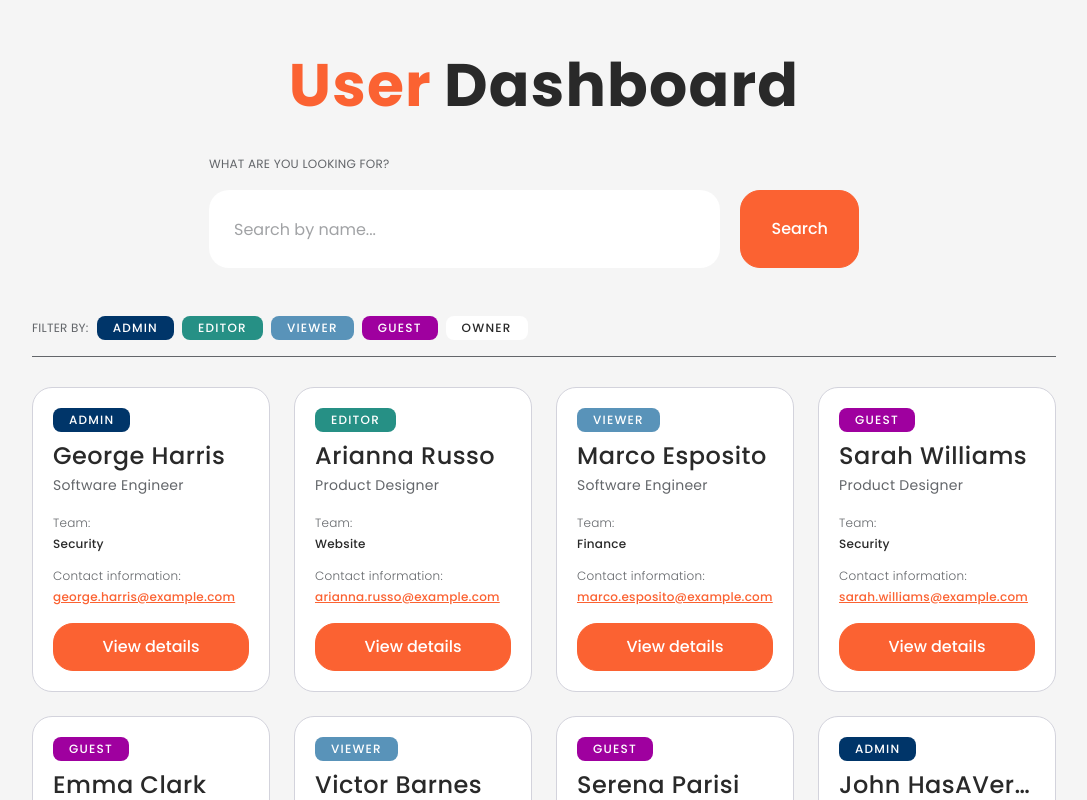
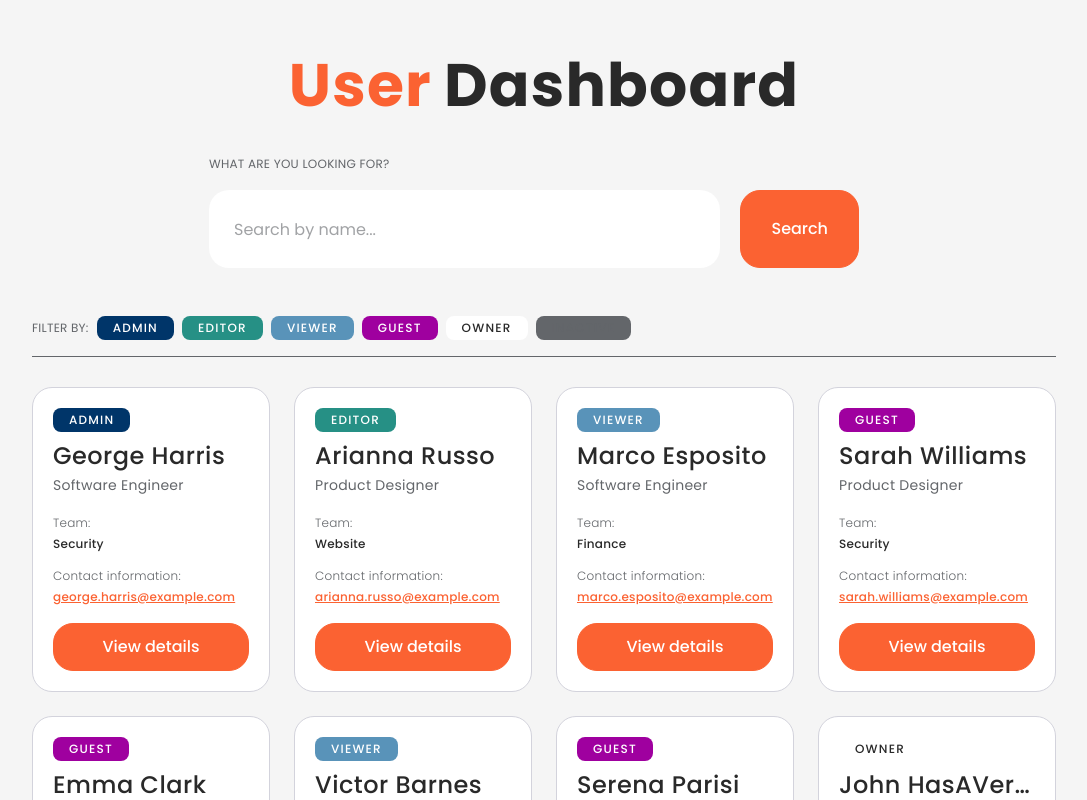
Before and after one commit to romainj-dev/prima, a Next.js app: page / in a window 1280 px wide. Shown: the part 240-1040 px from the top of the page, without its empty margins (96-1183 px from the left). Built offline with nearby package versions, Linux system fonts and the light colour scheme.

Commit message:
feat: break userList to handle server-sidde fetching and optimize first load

```diff
--- a/src/app/page.module.scss
+++ b/src/app/page.module.scss
@@ -36,39 +36,3 @@
   color: var(--color-primary);
   margin-right: 0.2em;
 }
-
-.searchSection {
-  --max-section-width: 670px;
-
-  display: flex;
-  flex-direction: column;
-  align-items: center;
-  gap: var(--space-s);
-  width: 100%;
-  max-width: var(--max-section-width);
-  margin: var(--space-l) auto 0;
-}
-
-.searchInput {
-  width: 100%;
-}
-
-.searchButtonText {
-  @media (max-width: $bp-below-tablet) {
-    display: none;
-  }
-}
-
-.searchButtonIcon {
-  display: none;
-
-  @media (max-width: $bp-below-tablet) {
-    display: block;
-    width: 20px;
-    height: 20px;
-  }
-}
-
-.userList {
-  margin-top: var(--space-3xl);
-}
--- a/src/app/page.tsx
+++ b/src/app/page.tsx
@@ -1,14 +1,13 @@
-import { useTranslations } from "next-intl";
-import { Button } from "@/components/ui/button/Button";
-import { TextInput } from "@/components/ui/form/text-input/TextInput";
-import styles from "./page.module.scss";
-import { UserList } from "@/components/features/user/user-list/UserList";
-import { Text } from "@/components/ui/typography/Text";
-import { UserRoleBadge } from "@/components/features/user/user-badge/UserRoleBadge";
-import { FilterRow } from "@/components/commons/list/filters/FilterRow";
+import { useTranslations } from "next-intl"
+import { Suspense } from "react"
+import styles from "./page.module.scss"
+import { UserListShell } from "@/components/features/user/user-list/UserListShell"
+import { UserListData } from "@/components/features/user/user-list/UserListData"
+import { UserListSkeleton } from "@/components/features/user/user-list/UserList"
+import { Text } from "@/components/ui/typography/Text"
 
 function Header() {
-  const t = useTranslations("dashboard.header");
+  const t = useTranslations("dashboard.header")
   return (
     <header className={styles.header}>
       <Text size="title-xxl" as="h1" className={styles.title}>
@@ -16,66 +15,30 @@
         {t("title_dashboard")}
       </Text>
     </header>
-  );
+  )
 }
 
-function SearchButton() {
-  const t = useTranslations("dashboard.search");
-  return (
-    <Button size="medium" stretchHeight>
-      <span className={styles.searchButtonText}>{t("button")}</span>
-      <svg
-        className={styles.searchButtonIcon}
-        viewBox="0 0 24 24"
-        fill="none"
-        stroke="currentColor"
-        strokeWidth="2"
-        strokeLinecap="round"
-        strokeLinejoin="round"
-      >
-        <circle cx="11" cy="11" r="8" />
-        <line x1="21" y1="21" x2="16.65" y2="16.65" />
-      </svg>
-    </Button>
-  );
+interface DashboardPageProps {
+  searchParams: Promise<{ q?: string; role?: string }>
 }
 
-function SearchSection() {
-  const t = useTranslations("dashboard.search");
-  return (
-    <div className={styles.searchSection}>
-      <TextInput
-        label={t("label")}
-        placeholder={t("placeholder")}
-        className={styles.searchInput}
-        addon={<SearchButton />}
-      />
-    </div>
-  );
-}
+export default async function DashboardPage({
+  searchParams,
+}: DashboardPageProps) {
+  // SSR: Read searchParams and filter users server-side
+  const { q, role } = await searchParams
+  const query = q || undefined
 
-function FilterSection() {
-  return (
-    <FilterRow>
-      <UserRoleBadge role="admin" />
-      <UserRoleBadge role="editor" />
-      <UserRoleBadge role="viewer" />
-      <UserRoleBadge role="guest" />
-      <UserRoleBadge role="owner" />
-    </FilterRow>
-  );
-}
-
-export default function DashboardPage() {
   return (
     <main className={styles.main}>
       {/* Header */}
       <Header />
 
-      {/* Search Section */}
-      <SearchSection />
-
-      <UserList filters={<FilterSection />} className={styles.userList} />
+      <UserListShell initialQuery={q || ""} initialRole={role || null}>
+        <Suspense fallback={<UserListSkeleton />}>
+          <UserListData query={query} role={role || undefined} />
+        </Suspense>
+      </UserListShell>
     </main>
-  );
+  )
 }
--- a/src/components/features/user/user-list/UserList.tsx
+++ b/src/components/features/user/user-list/UserList.tsx
@@ -1,104 +1,57 @@
-import { UserCard, User } from "@/components/features/user/user-card/UserCard";
-import styles from "./UserList.module.scss";
-import { ReactNode } from "react";
-import clsx from "clsx";
+import {
+  UserCard,
+  UserCardSkeleton,
+} from "@/components/features/user/user-card/UserCard"
+import { User } from "@/types/user"
+import styles from "./UserList.module.scss"
+import clsx from "clsx"
 
-// Mock Data
-const MOCK_USERS: User[] = [
-  {
-    id: "1",
-    firstName: "George",
-    lastName: "Harris",
-    role: "admin",
-    jobTitle: "Software Engineer",
-    team: "Security",
-    email: "george.harris@example.com",
-  },
-  {
-    id: "2",
-    firstName: "Arianna",
-    lastName: "Russo",
-    role: "editor",
-    jobTitle: "Product Designer",
-    team: "Website",
-    email: "arianna.russo@example.com",
-  },
-  {
-    id: "3",
-    firstName: "Marco",
-    lastName: "Esposito",
-    role: "viewer",
-    jobTitle: "Software Engineer",
-    team: "Finance",
-    email: "marco.esposito@example.com",
-  },
-  {
-    id: "4",
-    firstName: "Sarah",
-    lastName: "Williams",
-    role: "guest",
-    jobTitle: "Product Designer",
-    team: "Security",
-    email: "sarah.williams@example.com",
-  },
-  {
-    id: "5",
-    firstName: "Emma",
-    lastName: "Clark",
-    role: "guest",
-    jobTitle: "Product Manager",
-    team: "Marketing",
-    email: "emma.clark@example.com",
-  },
-  {
-    id: "6",
-    firstName: "Victor",
-    lastName: "Barnes",
-    role: "viewer",
-    jobTitle: "Product Manager",
-    team: "Finance",
-    email: "victor.barnes@example.com",
-  },
-  {
-    id: "7",
-    firstName: "Serena",
-    lastName: "Parisi",
-    role: "guest",
-    jobTitle: "Product Designer",
-    team: "Marketing",
-    email: "serena.parisi@example.com",
-  },
-  {
-    id: "8",
-    firstName: "John",
-    lastName: "HasAVeryLongNameButItsOkWeHaveEllipsis",
-    role: "admin",
-    jobTitle:
-      "Software Engineer With A Very Long Job Title That Should Be Truncated",
-    team: "Security",
-    email: "john.hasaverylongnamebutitsokwehaveellipsis@example.com",
-  },
-];
+interface UserListContainerProps {
+  children: React.ReactNode
+  className?: string
+}
+
+function Container({ children, className }: UserListContainerProps) {
+  return (
+    <div className={clsx(styles.userList, className)}>
+      <div className={styles.grid}>{children}</div>
+    </div>
+  )
+}
 
 export interface UserListProps {
-  users?: User[];
-  filters?: ReactNode;
-  className?: string;
+  users: User[]
+  className?: string
 }
 
-export function UserList({
-  users = MOCK_USERS,
-  filters,
-  className,
-}: UserListProps) {
+export function UserList({ users, className }: UserListProps) {
   return (
     <div className={clsx(styles.userList, className)}>
-      {filters ?? null}
       <div className={styles.grid}>
         {users.map((user) => (
           <UserCard key={user.id} user={user} />
         ))}
       </div>
     </div>
-  );
+  )
 }
+
+interface UserListSkeletonProps {
+  count?: number
+  className?: string
+}
+
+export function UserListSkeleton({
+  count = 8,
+  className,
+}: UserListSkeletonProps) {
+  return (
+    <div className={clsx(styles.userList, className)}>
+      <div className={styles.grid}>
+        {Array.from({ length: count }).map((_, index) => (
+          <UserCardSkeleton key={index} />
+        ))}
+      </div>
+    </div>
+  )
+}
--- /dev/null
+++ b/src/components/features/user/user-list/UserListClient.module.scss
@@ -0,0 +1,31 @@
+.searchSection {
+  --max-section-width: 670px;
+
+  display: flex;
+  flex-direction: column;
+  align-items: center;
+  gap: var(--space-s);
+  width: 100%;
+  max-width: var(--max-section-width);
+  margin: var(--space-l) auto var(--space-3xl);
+}
+
+.searchInput {
+  width: 100%;
+}
+
+.searchButtonText {
+  @media (max-width: $bp-below-tablet) {
+    display: none;
+  }
+}
+
+.searchButtonIcon {
+  display: none;
+
+  @media (max-width: $bp-below-tablet) {
+    display: block;
+    width: 20px;
+    height: 20px;
+  }
+}
--- /dev/null
+++ b/src/components/features/user/user-list/UserListClient.tsx
@@ -0,0 +1,123 @@
+"use client"
+
+import { useState, useEffect } from "react"
+import { USER_ROLES } from "@/types/user"
+import { TextInput } from "@/components/ui/form/text-input/TextInput"
+import { Button } from "@/components/ui/button/Button"
+import { UserRoleBadge } from "@/components/features/user/user-badge/UserRoleBadge"
+import { FilterRow } from "@/components/commons/list/filters/FilterRow"
+import { useTranslations } from "next-intl"
+import styles from "./UserListClient.module.scss"
+
+function SearchButton() {
+  const t = useTranslations("dashboard.search")
+  return (
+    <Button type="submit" size="medium" stretchHeight>
+      <span className={styles.searchButtonText}>{t("button")}</span>
+      <svg
+        className={styles.searchButtonIcon}
+        viewBox="0 0 24 24"
+        fill="none"
+        stroke="currentColor"
+        strokeWidth="2"
+        strokeLinecap="round"
+        strokeLinejoin="round"
+      >
+        <circle cx="11" cy="11" r="8" />
+        <line x1="21" y1="21" x2="16.65" y2="16.65" />
+      </svg>
+    </Button>
+  )
+}
+
+function SearchSection({
+  searchQuery,
+  onSearchChange,
+  onSubmit,
+}: {
+  searchQuery: string
+  onSearchChange: (value: string) => void
+  onSubmit: (e: React.FormEvent) => void
+}) {
+  const t = useTranslations("dashboard.search")
+  return (
+    <form onSubmit={onSubmit} className={styles.searchSection}>
+      <TextInput
+        label={t("label")}
+        placeholder={t("placeholder")}
+        className={styles.searchInput}
+        value={searchQuery}
+        onChange={(e) => onSearchChange(e.target.value)}
+        addon={<SearchButton />}
+      />
+    </form>
+  )
+}
+
+function FilterSection({
+  selectedRole,
+  onRoleSelect,
+}: {
+  selectedRole: string | null
+  onRoleSelect: (role: string | null) => void
+}) {
+  return (
+    <FilterRow>
+      {USER_ROLES.map((role) => (
+        <UserRoleBadge
+          key={role}
+          role={role}
+          onClick={() => onRoleSelect(selectedRole === role ? null : role)}
+          looksDisabled={!!selectedRole && selectedRole !== role}
+        />
+      ))}
+    </FilterRow>
+  )
+}
+
+interface UserListControlsProps {
+  initialQuery?: string
+  initialRole: string | null
+  onApplyFilters: (query: string, role: string | null) => void
+  className?: string
+}
+
+export function UserListControls({
+  initialQuery = "",
+  initialRole,
+  onApplyFilters,
+  className,
+}: UserListControlsProps) {
+  const [searchQuery, setSearchQuery] = useState(initialQuery)
+  const [selectedRole, setSelectedRole] = useState<string | null>(initialRole)
+
+  useEffect(() => {
+    setSearchQuery(initialQuery)
+    setSelectedRole(initialRole)
+  }, [initialQuery, initialRole])
+
+  const handleSearchSubmit = (e: React.FormEvent) => {
+    e.preventDefault()
+    onApplyFilters(searchQuery, selectedRole)
+  }
+
+  const handleRoleSelect = (role: string | null) => {
+    const newRole = selectedRole === role ? null : role
+    setSelectedRole(newRole)
+    onApplyFilters(searchQuery, newRole)
+  }
+
+  return (
+    <div className={className}>
+      <SearchSection
+        searchQuery={searchQuery}
+        onSearchChange={setSearchQuery}
+        onSubmit={handleSearchSubmit}
+      />
+      <FilterSection
+        selectedRole={selectedRole}
+        onRoleSelect={handleRoleSelect}
+      />
+    </div>
+  )
+}
--- /dev/null
+++ b/src/components/features/user/user-list/UserListData.tsx
@@ -0,0 +1,13 @@
+import { getUsers } from "@/lib/users"
+import { UserList } from "./UserList"
+
+interface UserListDataProps {
+  query?: string
+  role?: string
+}
+
+export async function UserListData({ query, role }: UserListDataProps) {
+  const { users } = await getUsers({ filters: { query, role } })
+
+  return <UserList users={users} />
+}
--- /dev/null
+++ b/src/components/features/user/user-list/UserListShell.tsx
@@ -0,0 +1,53 @@
+"use client"
+
+import { ReactNode, useCallback, useTransition } from "react"
+import { usePathname, useRouter } from "next/navigation"
+import { UserListControls } from "./UserListClient"
+import { UserListSkeleton } from "./UserList"
+
+interface UserListShellProps {
+  initialQuery?: string
+  initialRole: string | null
+  children: ReactNode
+}
+
+export function UserListShell({
+  initialQuery = "",
+  initialRole,
+  children,
+}: UserListShellProps) {
+  const router = useRouter()
+  const pathname = usePathname()
+  const [isPending, startTransition] = useTransition()
+
+  const handleApplyFilters = useCallback(
+    (query: string, role: string | null) => {
+      const params = new URLSearchParams()
+      const trimmedQuery = query.trim()
+      if (trimmedQuery) {
+        params.set("q", trimmedQuery)
+      }
+      if (role) {
+        params.set("role", role)
+      }
+
+      const newSearch = params.toString()
+      const newUrl = newSearch ? `${pathname}?${newSearch}` : pathname
+      startTransition(() => {
+        router.push(newUrl, { scroll: false })
+      })
+    },
+    [pathname, router, startTransition],
+  )
+
+  return (
+    <>
+      <UserListControls
+        initialQuery={initialQuery}
+        initialRole={initialRole}
+        onApplyFilters={handleApplyFilters}
+      />
+      {isPending ? <UserListSkeleton /> : children}
+    </>
+  )
+}
```
